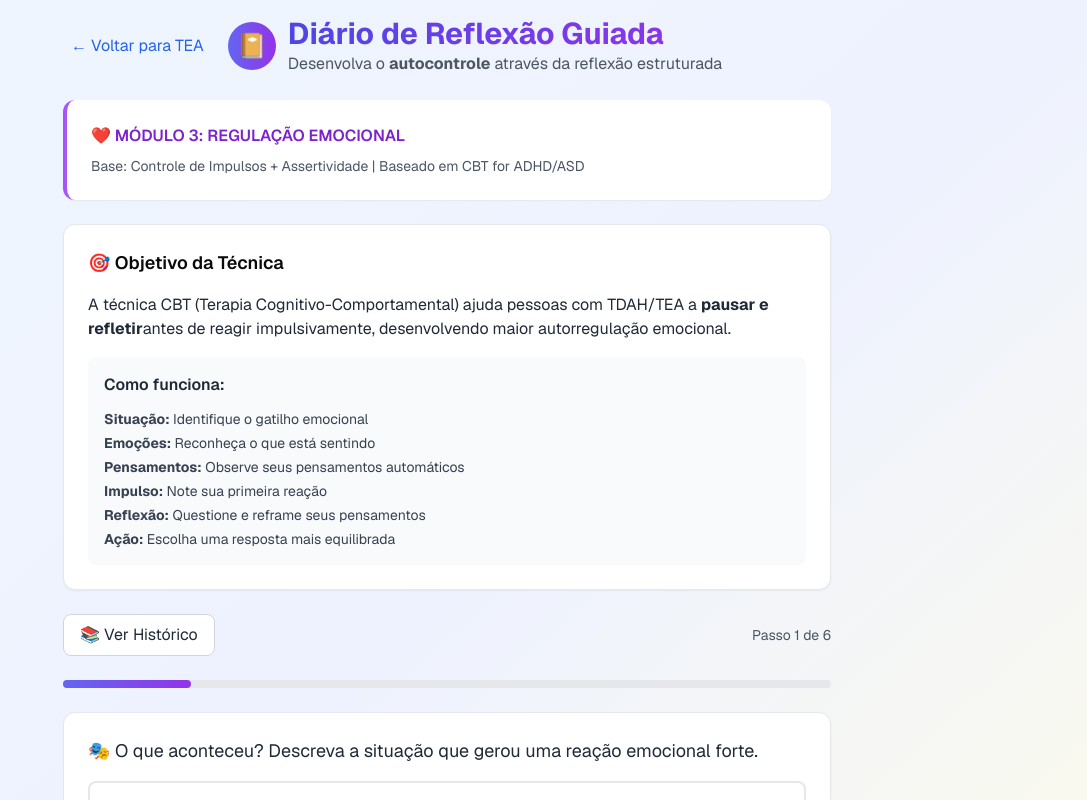
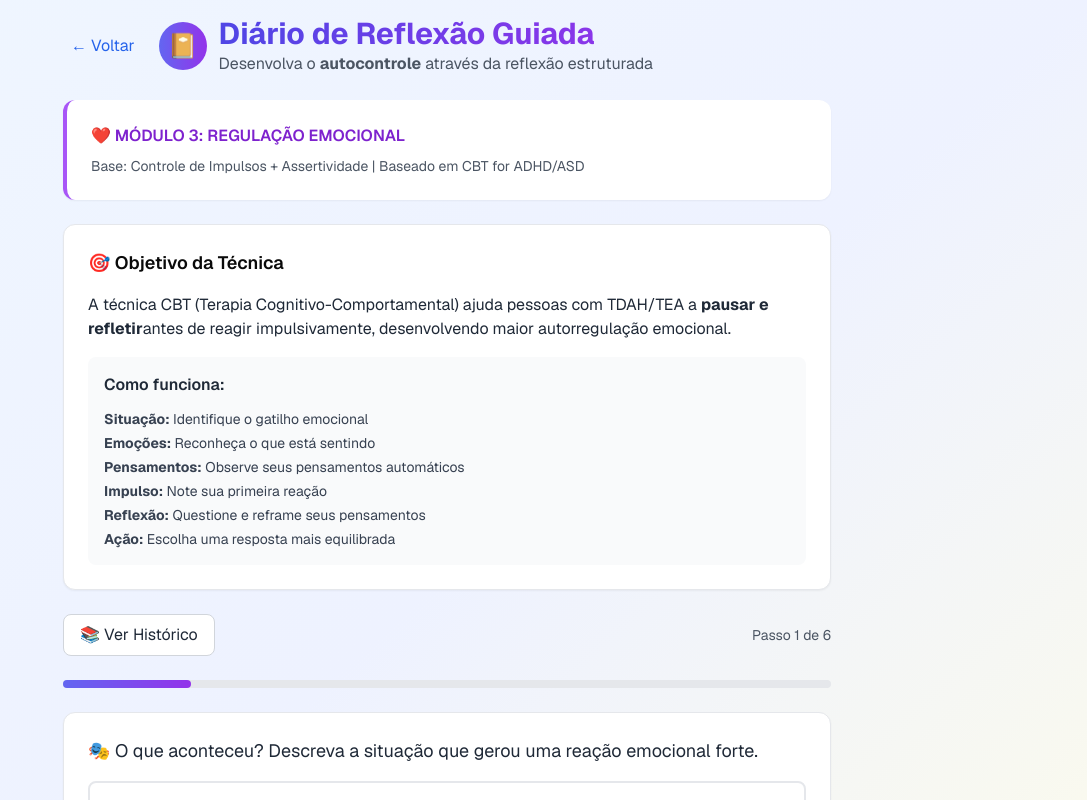
Before and after one commit to ClaudemirWork/teaplus-working, a Next.js app: page /reflection-diary in a window 1280 px wide. Shown: the top 800 px of the page, without its empty margins (193-1280 px from the left). Built offline with nearby package versions, Linux system fonts and the light colour scheme.

Commit message:
Update page.tsx correção do botão voltar para o diário de reflexão

```diff
--- a/app/reflection-diary/page.tsx
+++ b/app/reflection-diary/page.tsx
@@ -84,8 +84,9 @@ export default function ReflectionDiary() {
     emotions: []
   })
 
-  const goBackToTEA = () => {
-    router.push('/tea')
+  // ===== FUNÇÃO CORRIGIDA =====
+  const goBackToDashboard = () => {
+    router.push('/dashboard')
   }
 
   useEffect(() => {
@@ -178,11 +179,12 @@ export default function ReflectionDiary() {
           {/* Header com navegação */}
           <div className="flex items-center justify-between mb-6">
             <div className="flex items-center">
+               {/* ===== BOTÃO 1 CORRIGIDO ===== */}
               <button
-                onClick={goBackToTEA}
+                onClick={goBackToDashboard}
                 className="mr-4 p-2 text-blue-600 hover:bg-blue-50 rounded-lg"
               >
-                ← Voltar para TEA
+                ← Voltar
               </button>
               <div className="flex items-center gap-3">
                 <div className="w-10 h-10 md:w-12 md:h-12 bg-gradient-to-r from-indigo-500 to-purple-600 rounded-full flex items-center justify-center text-xl md:text-2xl">
@@ -266,11 +268,12 @@ export default function ReflectionDiary() {
       <div className="max-w-3xl mx-auto">
         {/* Header com navegação */}
         <div className="flex items-center mb-6">
+           {/* ===== BOTÃO 2 CORRIGIDO ===== */}
           <button
-            onClick={goBackToTEA}
+            onClick={goBackToDashboard}
             className="mr-4 p-2 text-blue-600 hover:bg-blue-50 rounded-lg"
           >
-            ← Voltar para TEA
+            ← Voltar
           </button>
           <div className="flex items-center gap-3">
             <div className="w-10 h-10 md:w-12 md:h-12 bg-gradient-to-r from-indigo-500 to-purple-600 rounded-full flex items-center justify-center text-xl md:text-2xl">
```
